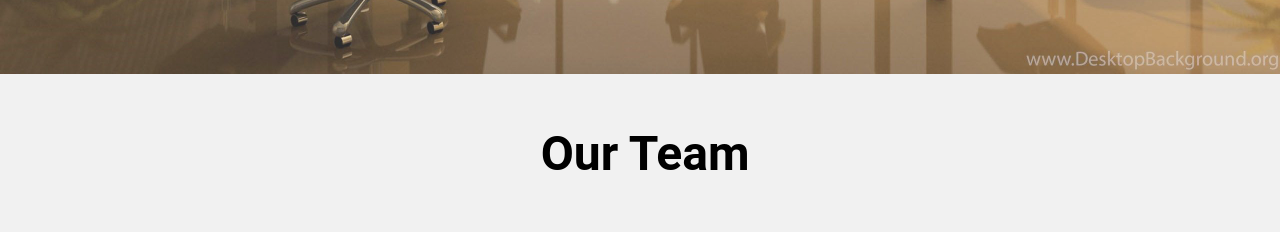
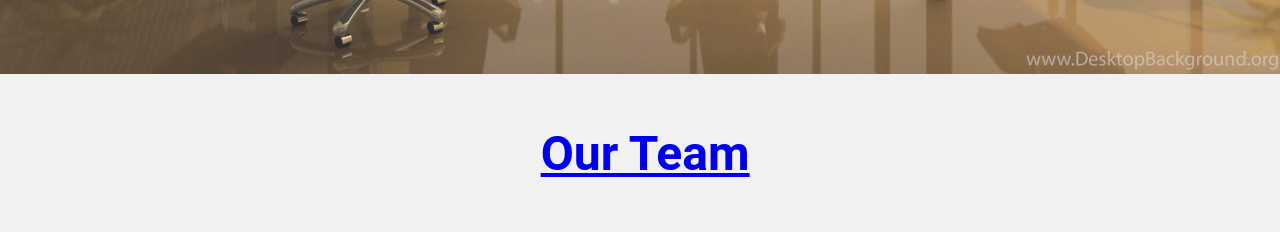
Before and after one commit to jaceksl1/project1-rwd-react, a React (Create React App) app: page / in a window 1280 px wide. Shown: the part 800-1032 px from the top of the page. Built offline with nearby package versions, Linux system fonts and the light colour scheme.

Commit message:
Add files via upload

```diff
--- a/src/components/Nav.jsx
+++ b/src/components/Nav.jsx
@@ -19,7 +19,9 @@ export const Nav = () => {
             </a>
           </div>
           <div>
-            <a class="b4">Contact</a>
+            <a href="/#" class="b4">
+              Contact
+            </a>
           </div>
         </div>
       </nav>
--- a/src/components/Section1.jsx
+++ b/src/components/Section1.jsx
@@ -3,7 +3,6 @@ import React from "react";
 export const Section1 = () => {
   return (
     <div>
-      {" "}
       <section class="section1">
         <div class="overlay"></div>
         <h1 class="item-1">We are focused to provide highest quality.</h1>
--- a/src/components/Section2.jsx
+++ b/src/components/Section2.jsx
@@ -28,16 +28,16 @@ export const Section2 = () => {
     },
   ];
 
-  const worker = workers.map(({ id, name, info, url }) => (
-    <p key={id}>{workers.name}</p>
-  ));
+  workers.map(({ id, name, info, url }) => <p key={id}>{workers.name}</p>);
 
   return (
     <div>
       <section class="section2">
         <ul>
           <h1 class="section2-h1">
-            <a name="o_nas">Our Team</a>
+            <a href="/#" name="o_nas">
+              Our Team
+            </a>
           </h1>
           <li class="list1">
             <div class="part1">
```
Also changed, not shown: 1 other file (tests, documents, lock files or other folders).
